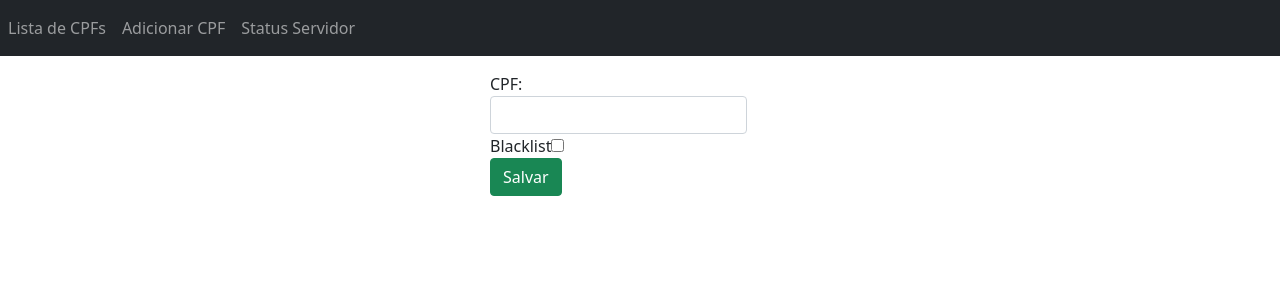
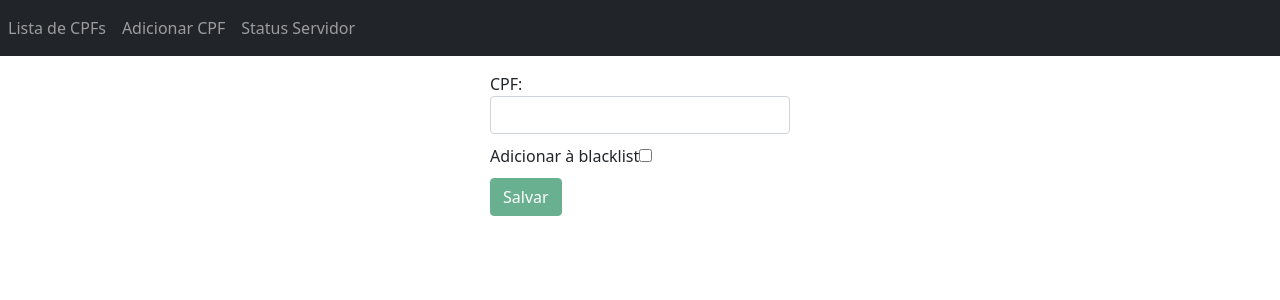
Before and after one commit to c-andrey/CPF-application, a React (Create React App) app in the folder frontend/: page /add in a window 1280 px wide. Shown: the top 300 px of the page. Built offline with nearby package versions, Linux system fonts and the light colour scheme.

Commit message:
refact: stylish for all components

```diff
--- a/frontend/prettier.config.js
+++ b/frontend/prettier.config.js
@@ -3,5 +3,4 @@ module.exports = {
     trailingComma: 'all',
     arrowParens: 'avoid',
     tabWidth: 4,
-    endOfLine: 'auto',
 };
--- a/frontend/src/App.tsx
+++ b/frontend/src/App.tsx
@@ -1,12 +1,12 @@
 import React from 'react';
 import { Switch, Route, Link } from 'react-router-dom';
-import CpfList from './components/cpfs/CpfList';
-import CpfCreate from './components/cpfs/CpfCreate';
+import CpfList from './components/cpfs/cpt-list/CpfList';
+import CpfCreate from './components/cpfs/cpf-create/CpfCreate';
 import Cpf from './components/cpfs/Cpf';
+import Status from './components/status/Status';
 
 import 'bootstrap/dist/css/bootstrap.min.css';
 import './App.css';
-import Status from './components/status/Status';
 
 const App = (): JSX.Element => {
     return (
--- a/frontend/src/components/cpfs/Cpf.tsx
+++ b/frontend/src/components/cpfs/Cpf.tsx
@@ -9,6 +9,7 @@ const Cpf = (props: RouteComponentProps<{ id: string }>): JSX.Element => {
         id: '',
         number: '',
         blocked: false,
+        createdAt: '',
     };
 
     const [currentCpf, setCurrentCpf] =
--- /dev/null
+++ b/frontend/src/components/cpfs/cpf-create/CpfCreate.css
@@ -0,0 +1,21 @@
+.column {
+    display: flex;
+    flex-direction: column;
+    flex: 1;
+}
+.form-item {
+    display: flex;
+    margin: 10px 0;
+    flex-direction: row;
+}
+
+label {
+    display: flex;
+    flex-direction: row;
+    flex: 1;
+    align-content: center;
+}
+
+.form-checkbox {
+    margin-left: 5px;
+}
--- a/frontend/src/components/cpfs/CpfCreate.tsx
+++ b/frontend/src/components/cpfs/cpf-create/CpfCreate.tsx
@@ -1,7 +1,8 @@
 import React, { ChangeEvent, useState } from 'react';
 import * as cpfValidator from 'node-cpf';
-import { CpfInterface } from '../../interfaces/CpfInterface';
-import actions from '../../services/CpfService';
+import { create } from 'domain';
+import { CpfInterface } from '../../../interfaces/CpfInterface';
+import actions from '../../../services/CpfService';
 
 const CpfCreate = (): JSX.Element => {
     const initialState: CpfInterface = {
@@ -30,7 +31,6 @@ const CpfCreate = (): JSX.Element => {
     };
 
     const saveCpf = async (): Promise<void> => {
-        setLoading(true);
         const data = {
             number: cpf.number,
             blocked: cpf.blocked,
@@ -38,17 +38,12 @@ const CpfCreate = (): JSX.Element => {
 
         const created = await actions.postCpf(data);
         setCpf(created);
-        setLoading(false);
     };
 
     return (
         <div className="submit-form">
-            {loading ? (
-                <div>
-                    <div className="loading" />
-                </div>
-            ) : (
-                <div className="form-group">
+            <div className="form-group">
+                <div className="form-item">
                     <label htmlFor="number">
                         CPF:
                         <input
@@ -61,8 +56,10 @@ const CpfCreate = (): JSX.Element => {
                             name="number"
                         />
                     </label>
+                </div>
+                <div className="form-item">
                     <label htmlFor="blocked">
-                        Blacklist
+                        Adicionar à blacklist
                         <input
                             type="checkbox"
                             name="blocked"
@@ -71,9 +68,14 @@ const CpfCreate = (): JSX.Element => {
                         />
                     </label>
                 </div>
-            )}
+            </div>
 
-            <button type="submit" onClick={saveCpf} className="btn btn-success">
+            <button
+                disabled={!!message || !cpf.number}
+                type="submit"
+                onClick={saveCpf}
+                className="btn btn-success"
+            >
                 Salvar
             </button>
 
--- /dev/null
+++ b/frontend/src/components/cpfs/cpt-list/CpfList.css
@@ -0,0 +1,30 @@
+.row {
+    display: flex;
+    flex-direction: row;
+    flex: 1;
+}
+.column {
+    display: flex;
+    flex-direction: column;
+    flex: 1;
+}
+.form-item {
+    display: flex;
+    margin: 10px 0;
+    flex-direction: row;
+}
+
+label {
+    display: flex;
+    flex-direction: row;
+    flex: 1;
+    align-content: center;
+}
+
+.form-checkbox {
+    margin-left: 5px;
+}
+.input-group-append {
+    display: flex;
+    justify-content: space-evenly;
+}
--- a/frontend/src/components/cpfs/CpfList.tsx
+++ b/frontend/src/components/cpfs/cpt-list/CpfList.tsx
@@ -4,8 +4,10 @@ import * as cpfValidator from 'node-cpf';
 import {
     CpfListInterface,
     FilterInterface,
-} from '../../interfaces/CpfInterface';
-import actions from '../../services/CpfService';
+} from '../../../interfaces/CpfInterface';
+import actions from '../../../services/CpfService';
+
+import './CpfList.css';
 
 const CpfList = (): JSX.Element => {
     const [cpfs, setCpfs] = useState<CpfListInterface[]>([]);
@@ -24,10 +26,10 @@ const CpfList = (): JSX.Element => {
     };
     const onChangeNumber = (event: ChangeEvent<HTMLInputElement>) => {
         const { name, value } = event.target;
-        if (!cpfValidator.validate(value)) {
-            setMessage('CPF inválido.');
+        if (cpfValidator.validate(value) || value === '') {
+            setMessage('');
         } else {
-            setMessage('');
+            setMessage('CPF Inválido.');
         }
         setFilters({ ...filters, [name]: value });
     };
@@ -57,6 +59,7 @@ const CpfList = (): JSX.Element => {
     };
 
     const findByCpf = async (e: MouseEvent, listAll = false) => {
+        e.preventDefault();
         const data = await actions.getCpf(listAll ? null : filters);
         setCpfs(data as CpfListInterface[]);
         if (listAll) {
@@ -64,13 +67,21 @@ const CpfList = (): JSX.Element => {
         }
     };
 
+    const getDateFormatted = (dateString: string): string => {
+        const date = new Date(dateString);
+        return date.toLocaleString();
+    };
+
     useEffect(() => {
         retrieveCpfs();
     }, []);
     return (
-        <div className="list row">
-            <div className="col-md-8">
-                <form className="input-group mb-3">
+        <div className="row">
+            <div className="column col-md-4">
+                <form className="column center input-group mb-3">
+                    <div className="form-item">
+                        <label htmlFor="number">
+                            CPF:
                             <input
                                 type="text"
                                 name="number"
@@ -79,41 +90,49 @@ const CpfList = (): JSX.Element => {
                                 value={filters.number as string}
                                 onChange={onChangeNumber}
                             />
+                        </label>
+                    </div>
 
+                    <div className="form-item">
                         <label htmlFor="blocked">
-                        Blacklist
+                            Listar CPFs bloqueados
                             <input
+                                className="form-checkbox"
                                 type="checkbox"
                                 name="blocked"
                                 checked={filters.blocked as boolean}
                                 onChange={handleCheckboxChange}
                             />
                         </label>
+                    </div>
 
+                    <div className="form-item">
                         <label htmlFor="sort">
                             Ordenação:
                             <select
+                                className="form-select"
                                 name="sort"
                                 id="sort"
                                 onChange={handleSelectChange}
                             >
-                            <option value="asc">Número do CPF crescente</option>
+                                <option value="asc">
+                                    Número do CPF crescente
+                                </option>
                                 <option value="desc">
                                     Número do CPF decrescente
                                 </option>
                             </select>
                         </label>
-
-                    <div className="input-group-append">
+                    </div>
+                    <div className="input-group-append form-item">
                         <button
+                            disabled={!!message}
                             className="btn btn-outline-secondary"
-                            type="button"
+                            type="submit"
                             onClick={event => findByCpf(event)}
                         >
                             Procurar
                         </button>
-                    </div>
-                    <div className="input-group-append">
                         <button
                             className="btn btn-outline-secondary"
                             type="button"
@@ -125,7 +144,7 @@ const CpfList = (): JSX.Element => {
                 </form>
                 {message ? <div className="error">{message}</div> : ''}
             </div>
-            <div className="col-md-6">
+            <div className="column col-md-4">
                 <h4>Lista de CPFs</h4>
 
                 <ul className="list-group">
@@ -134,12 +153,12 @@ const CpfList = (): JSX.Element => {
                             <button
                                 type="button"
                                 onClick={() => setActiveCpf(cpf, index)}
+                                key={cpf.id}
                             >
                                 <li
                                     className={`list-group-item ${
                                         index === currentIndex ? 'active' : ''
                                     } ${cpf.blocked ? 'blocked' : ''}`}
-                                    key={cpf.id}
                                 >
                                     {cpf.number}
                                 </li>
@@ -148,7 +167,7 @@ const CpfList = (): JSX.Element => {
                 </ul>
             </div>
 
-            <div className="col-md-6">
+            <div className="column col-md-4">
                 {currentCpf ? (
                     <div>
                         <h4>CPF</h4>
@@ -162,7 +181,7 @@ const CpfList = (): JSX.Element => {
                             <span>
                                 <strong>Data de Registro: </strong>
                             </span>{' '}
-                            {currentCpf.createdAt}
+                            {getDateFormatted(currentCpf.createdAt)}
                         </div>
                         <div>
                             <span>
--- a/frontend/src/components/status/Status.tsx
+++ b/frontend/src/components/status/Status.tsx
@@ -27,7 +27,9 @@ const Status = (): JSX.Element => {
     return (
         <div className="status">
             {status.uptime ? (
-                <p className="uptime">HH:mm:ss {getTime()}</p>
+                <p className="uptime">
+                    Uptime do servidor: {getTime()} (HH:mm:ss)
+                </p>
             ) : (
                 ''
             )}
--- a/frontend/src/interfaces/CpfInterface.ts
+++ b/frontend/src/interfaces/CpfInterface.ts
@@ -14,6 +14,6 @@ export interface CpfListInterface {
     id: string;
     blocked: boolean;
     number: string;
-    createdAt?: Date;
+    createdAt: string;
     updatedAt?: Date;
 }
--- a/frontend/src/services/CpfService.ts
+++ b/frontend/src/services/CpfService.ts
@@ -38,7 +38,7 @@ const postCpf = async (cpf: CpfInterface): Promise<CpfInterface> => {
     }
 };
 
-const putCpf = async (cpf: CpfListInterface): Promise<CpfListInterface> => {
+const putCpf = async (cpf: CpfInterface): Promise<CpfListInterface> => {
     try {
         const { data } = await service.put(`/cpf/${cpf.id}`, cpf);
 
```
Lines whose indentation alone changed are shown as unchanged.
